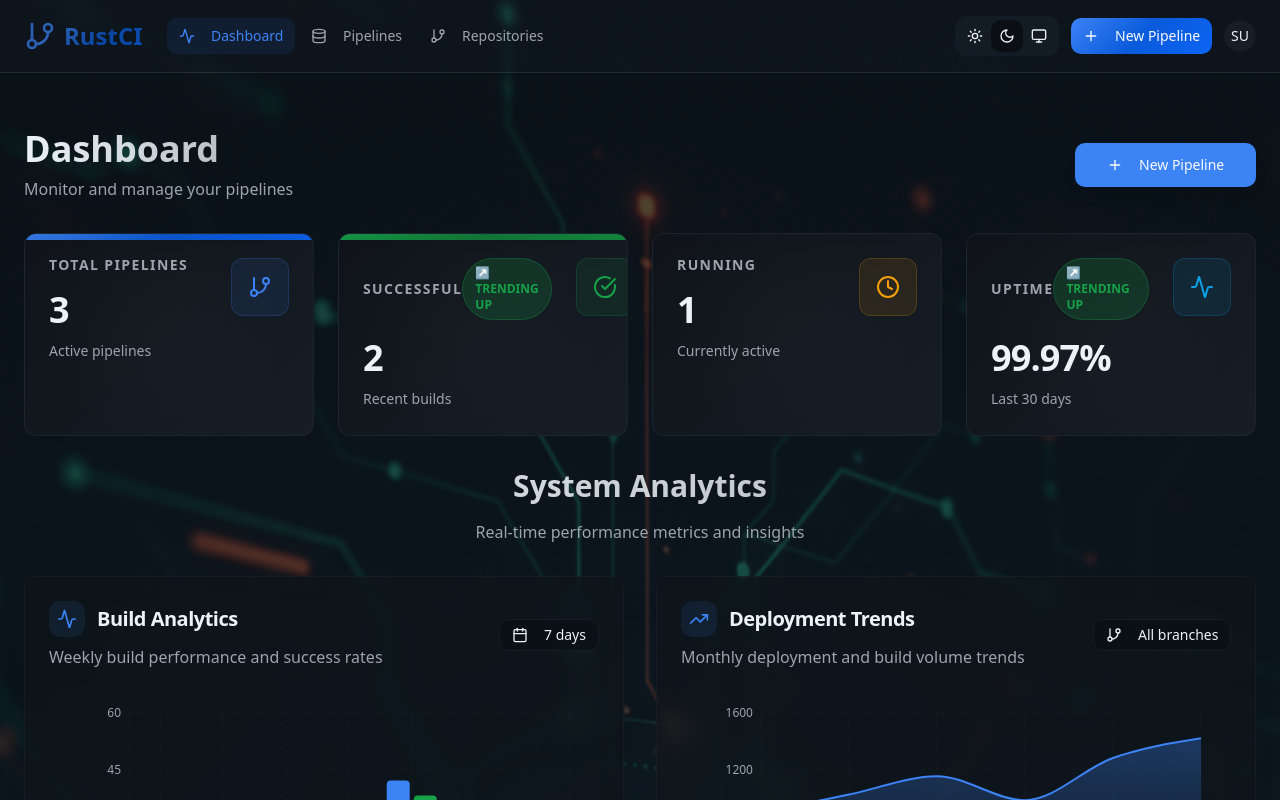
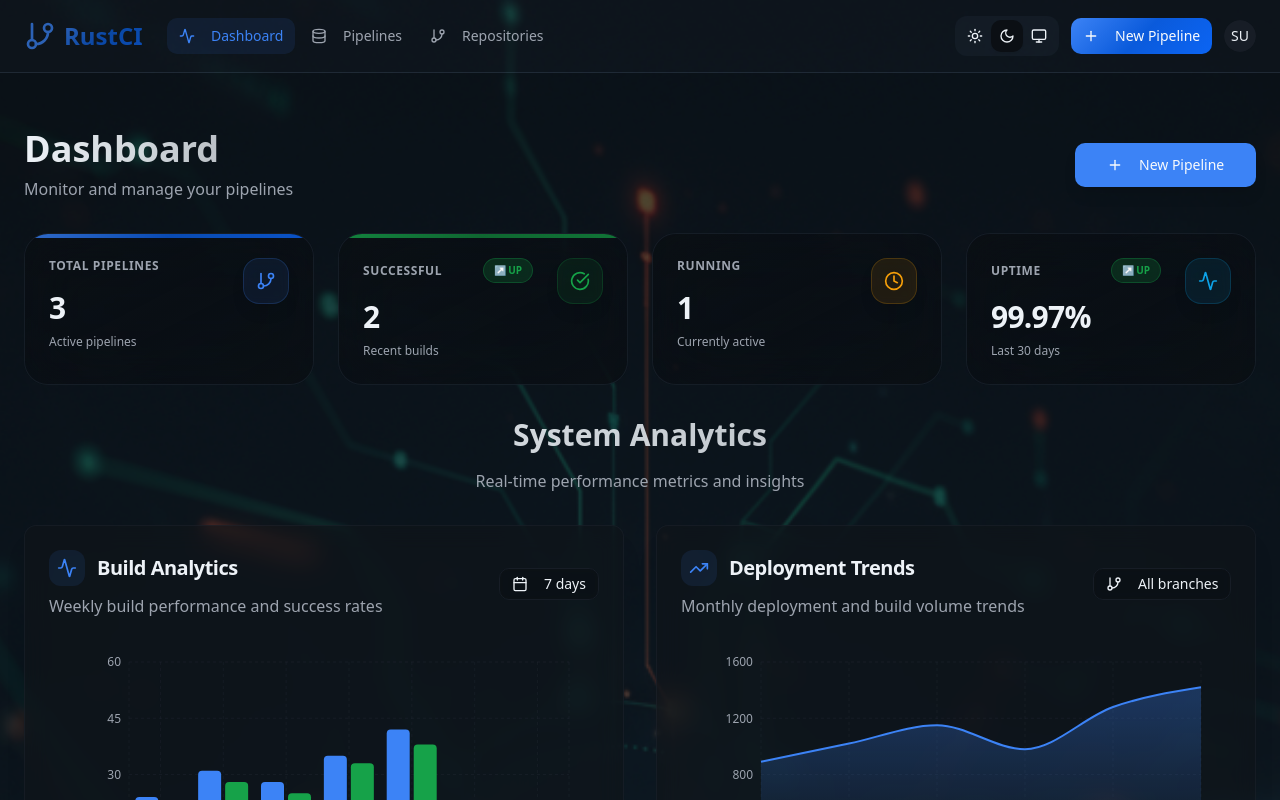
Before and after one commit to RitabrataRoychowdhury/pipeline-deploy-wizard, a React (Vite) app: page /dashboard in a window 1280 px wide. Shown: the top 800 px of the page. Built offline with nearby package versions, Linux system fonts and the light colour scheme; sample sign-in values are in the browser's storage.

Commit message:
Refactor: Improve dashboard card styling

```diff
--- a/src/components/StatsCard.tsx
+++ b/src/components/StatsCard.tsx
@@ -56,62 +56,56 @@ const StatsCard = ({
   };
 
   return (
-    <EnhancedCard
-      variant={color as any}
-      interactive
-      className="group relative overflow-hidden backdrop-blur-sm bg-gradient-card border-border/50 hover:border-primary/30 transition-all duration-300 hover:shadow-xl hover:shadow-primary/10 hover:-translate-y-1"
-    >
-      {/* Enhanced gradient accent */}
-      <div className={`absolute top-0 left-0 right-0 h-1.5 ${getGradient()} opacity-90 shadow-sm`} />
+    <div className="group relative overflow-hidden rounded-3xl backdrop-blur-xl bg-background/40 border border-border/40 hover:border-primary/50 transition-all duration-500 hover:shadow-2xl hover:shadow-primary/20 hover:-translate-y-2 p-6">
+      {/* Liquid glass shimmer effect */}
+      <div className="absolute inset-0 bg-gradient-to-br from-background/60 via-background/30 to-background/60 backdrop-blur-2xl" />
+      <div className={`absolute inset-0 opacity-0 group-hover:opacity-10 transition-opacity duration-700 ${getGradient()}`} />
 
-      {/* Professional glow effect */}
-      <div className={`absolute inset-0 opacity-0 group-hover:opacity-[0.03] transition-opacity duration-500 ${getGradient()}`} />
+      {/* Top accent line */}
+      <div className={`absolute top-0 left-0 right-0 h-1 ${getGradient()} opacity-80`} />
 
-      {/* Subtle pattern overlay */}
-      <div className="absolute inset-0 opacity-[0.02] bg-[radial-gradient(circle_at_50%_50%,hsl(var(--foreground)),transparent_70%)]" />
-
-      <div className="flex items-start justify-between relative z-10">
-        <div className="space-y-5 flex-1">
-          <div className="flex items-center justify-between">
-            <p className="text-sm font-bold text-muted-foreground uppercase tracking-[0.1em] leading-none">
+      <div className="flex items-start justify-between relative z-10 gap-6">
+        <div className="space-y-4 flex-1 min-w-0">
+          <div className="flex items-center justify-between gap-3">
+            <p className="text-xs font-bold text-muted-foreground uppercase tracking-wider">
               {title}
             </p>
             {trend && (
-              <span className={`text-xs font-bold px-3 py-1.5 rounded-full backdrop-blur-sm ${
+              <span className={`text-[10px] font-bold px-2.5 py-1 rounded-full backdrop-blur-sm whitespace-nowrap ${
                 trend === "up"
-                  ? "bg-success/20 text-success border border-success/30 shadow-sm"
+                  ? "bg-success/20 text-success border border-success/30"
                   : trend === "down"
-                  ? "bg-destructive/20 text-destructive border border-destructive/30 shadow-sm"
-                  : "bg-muted/20 text-muted-foreground border border-muted/30 shadow-sm"
+                  ? "bg-destructive/20 text-destructive border border-destructive/30"
+                  : "bg-muted/20 text-muted-foreground border border-muted/30"
               } transition-all duration-200 group-hover:scale-105`}>
-                {trend === "up" ? "↗ TRENDING UP" : trend === "down" ? "↘ IMPROVING" : "→ STABLE"}
+                {trend === "up" ? "↗ UP" : trend === "down" ? "↘ DOWN" : "→"}
               </span>
             )}
           </div>
 
-          <div className="space-y-3">
-            <p className="text-4xl font-bold text-foreground group-hover:text-primary transition-all duration-300 tracking-tight leading-none">
+          <div className="space-y-2">
+            <p className="text-3xl font-bold text-foreground group-hover:text-primary transition-colors duration-300 tracking-tight">
               {value}
             </p>
-            <p className="text-sm text-muted-foreground leading-relaxed font-medium">
+            <p className="text-xs text-muted-foreground leading-snug font-medium">
               {description}
             </p>
           </div>
         </div>
 
-        <div className="flex-shrink-0 ml-6">
-          <div className={`p-4 rounded-xl border backdrop-blur-sm ${
+        <div className="flex-shrink-0">
+          <div className={`p-3 rounded-2xl border backdrop-blur-sm ${
             color === 'primary' ? 'bg-primary/10 border-primary/20 text-primary' :
             color === 'success' ? 'bg-success/10 border-success/20 text-success' :
             color === 'warning' ? 'bg-warning/10 border-warning/20 text-warning' :
             color === 'info' ? 'bg-info/10 border-info/20 text-info' :
             'bg-muted/10 border-muted/20 text-muted-foreground'
-          } group-hover:scale-110 group-hover:rotate-3 transition-all duration-300 shadow-sm`}>
-            <Icon className="h-6 w-6" />
+          } group-hover:scale-110 group-hover:rotate-6 transition-all duration-500 shadow-lg`}>
+            <Icon className="h-5 w-5" />
           </div>
         </div>
       </div>
-    </EnhancedCard>
+    </div>
   );
 };
 
```
